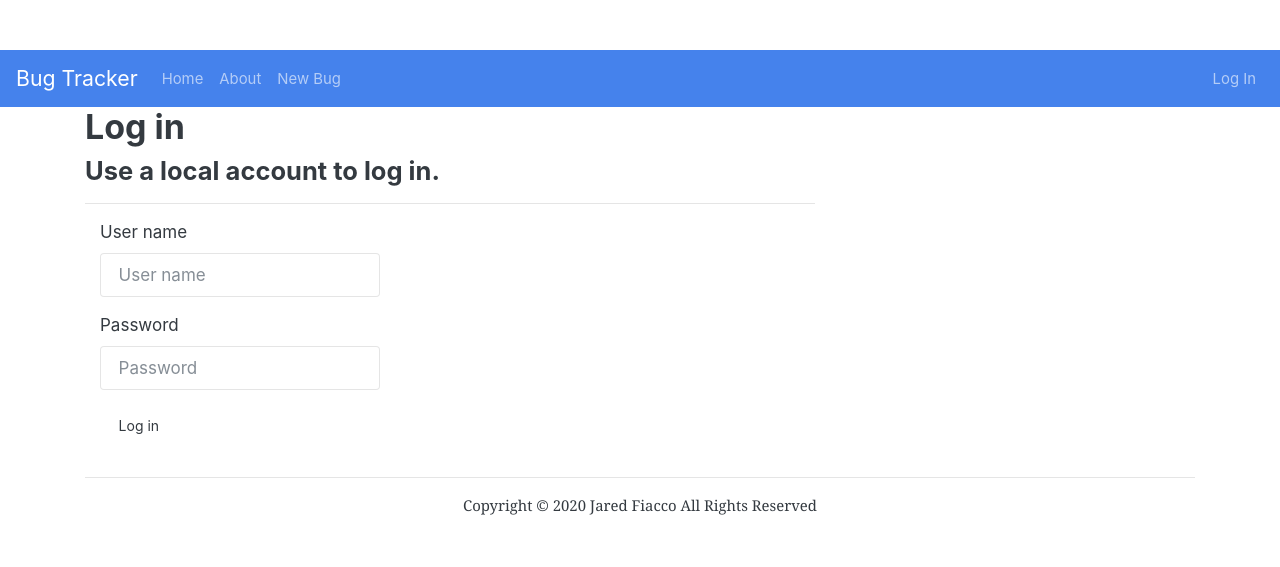
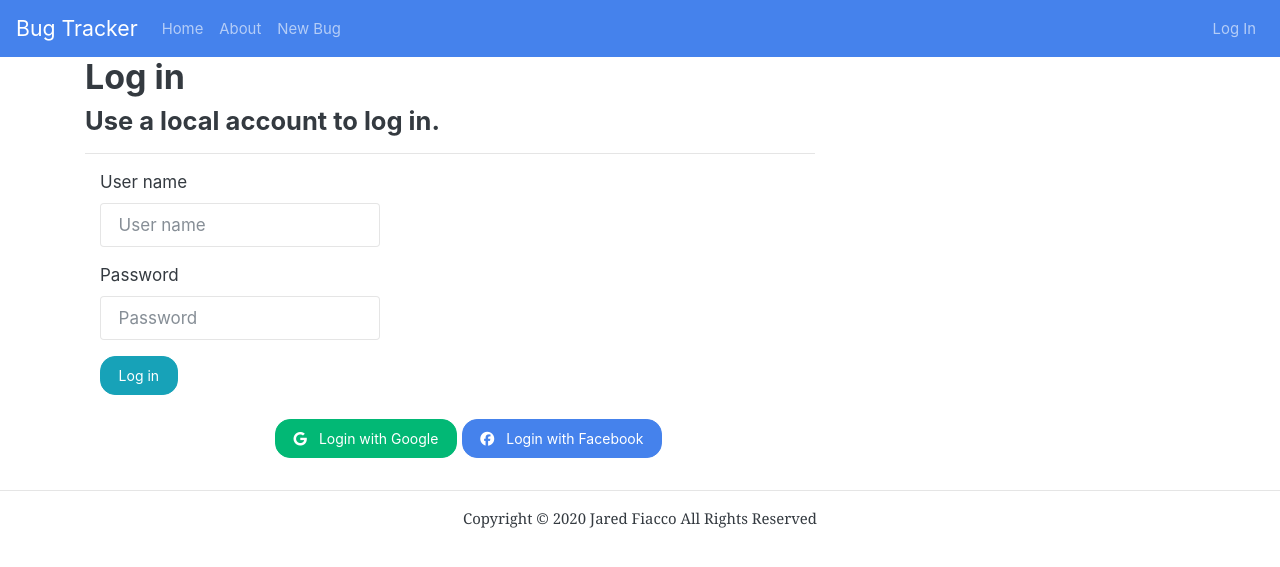
Before and after one commit to jaredfiacco2/BugTracker-Public, a Django app: page /login/ in a window 1280 px wide. Shown: the top 567 px of the page. Run offline with Django 3.2, Linux system fonts and the light colour scheme; some libraries are stand-ins or nearby versions.

Commit message:
fixed wq issues and footer

```diff
--- a/BugTracker/urls.py
+++ b/BugTracker/urls.py
@@ -27,4 +27,5 @@ urlpatterns = [
     path('logout/', LogoutView.as_view(next_page='/'), name='logout'),
     path('admin/', admin.site.urls),
     path('bug/', include('bug.urls')),
+    path('social-auth/', include('social_django.urls', namespace="social")),
 ]
--- a/app/templates/app/about.html
+++ b/app/templates/app/about.html
@@ -15,7 +15,7 @@
                             <div class="col-lg-6">
                                 <div class="home_right_img">
                                     <h3>About the Creator</h3>
-                                    <h1 class"text-uppercase">{{ contact.FirstName }} {{ contact.LastName }} </h1>
+                                    <h1 class="text-uppercase">{{ contact.FirstName }} {{ contact.LastName }} </h1>
                                     <h5 class="text">{{ contact.Current_Title }} at {{ contact.Current_Employeer }}</h5>
                                     <div class="tab-pane" align="right">
                                         <i onclick="rotate1(event)" id="linkedin" class="fab fa-linkedin fa-2x" data-toggle="tooltip" data-placement="top" title="Click Me!"></i>
--- a/app/templates/app/login.html
+++ b/app/templates/app/login.html
@@ -25,7 +25,7 @@
                 <div class="form-group">
                     <div class="col-md-offset-2 col-md-10">
                         <input type="hidden" name="next" value="/" />
-                        <input type="submit" value="Log in" class="btn btn-default" />
+                        <input type="submit" value="Log in" class="btn btn-info" />
                     </div>
                 </div>
                 {% if form.errors %}
@@ -39,6 +39,20 @@
     </div>
 </div>
 
+<div class="row">
+    <div class="col-md-8 mx-auto social-container my-2 order-md-1">
+        <a class="btn btn-success  mb-2" href="{% url 'social:begin' 'google-oauth2' %}">
+            <i id="website" class="fab fa-google fa-1x" style="padding-right:8px"></i>
+            Login with Google
+        </a>
+        <a class="btn btn-primary  mb-2" href="{% url 'social:begin' 'facebook' %}?next={{ request.path }}">
+            <i id="website" class="fab fa-facebook fa-1x" style="padding-right:8px"></i>
+            Login with Facebook
+        </a>
+    </div>
+</div>
+</div>
+
 {% endblock %}
 
 
--- a/requirements.txt
+++ b/requirements.txt
@@ -6,3 +6,4 @@ dj-database-url
 pytz==2019.3
 sqlparse==0.3.0
 gunicorn
+social-auth-app-django==3.1.0
--- a/templates/layout.html
+++ b/templates/layout.html
@@ -15,6 +15,10 @@
     <script src="https://stackpath.bootstrapcdn.com/bootstrap/4.1.3/js/bootstrap.min.js" integrity="sha384-ChfqqxuZUCnJSK3+MXmPNIyE6ZbWh2IMqE241rYiqJxyMiZ6OW/JmZQ5stwEULTy" crossorigin="anonymous"></script>
     <!-- Awesome Fonts & Icons (Linkedin, Tableau, Etc.) -->
     <script src="https://kit.fontawesome.com/2074df092e.js" crossorigin="anonymous"></script>
+    <!-- Google Platform Library -->
+    <script src="https://apis.google.com/js/platform.js" async defer></script>
+    <!-- Google Apps Client ID -->
+    <meta name="google-signin-client_id" content="234848882828-7q1u0mggu206kbmoa7n841o1vfrhbb0h.apps.googleusercontent.com">
         <!-- Contact Info spinning animation -->
         <style>
             .spinner {
@@ -136,15 +140,34 @@
                 100% { top: 0; }
             }
         </style>
+        <!-- Remove Whitespace Above Header -->
+        <style>
+            body {
+            padding-top: 0px;
+            padding-bottom: 0px;
+            }
+            #main-wrapper {
+                padding: 0 0 20px;
+                position:relative;
+            }
+            footer {
+                bottom: 0;
+                height: 20px;
+                left: 0;
+                position: absolute;
+                width: 100%;
+                text-align:center;
+            }
+        </style>
 
 </head>
-<body>
+<body >
+    <div id="main-wrapper">
         <div class="bs-component">
             <nav class="navbar navbar-inverse navbar-fixed-top navbar-expand-lg navbar-dark bg-primary">
                 {% include 'navbar.html' %}
             </nav>
         </div>
-
         {% if messages %}
             {% for message in messages %}
                 {# alert #}
@@ -177,6 +200,6 @@
         {% endif %}
 
         {% block scripts %}{% endblock %}
-
+    </div>
 </body>
 </html>
```
Also changed, not shown: BugTracker/settings/production.py (+43 -0 lines), bug/templates/bug/bug_list.html (+6 -4 lines), bug/views.py (+21 -3 lines), static/css/index.css (added, +29 -0 lines), bug/templates/bug/bug_create.html (line endings or trailing spaces), bug/templates/bug/bug_delete.html (line endings or trailing spaces), bug/templates/bug/bug_detail.html (line endings or trailing spaces), bug/templates/bug/bug_loginpartial.html (line endings or trailing spaces), bug/templates/bug/bug_update.html (line endings or trailing spaces). Lines whose indentation alone changed are shown as unchanged.
